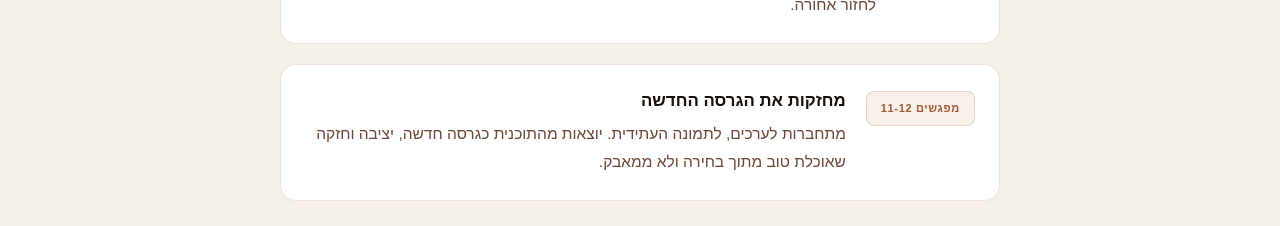
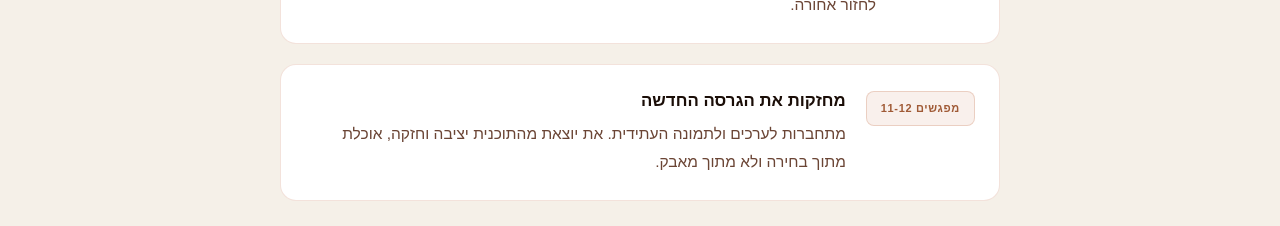
Before and after one commit to shenhav1985-netizen/floweat-landing, a Next.js app: page / in a window 1280 px wide. Shown: the part 5060-5286 px from the top of the page. Built offline with nearby package versions, Linux system fonts and the light colour scheme.

Commit message:
Update meetings 11-12 closing text

```diff
--- a/app/components/ProgramDetailsSection.tsx
+++ b/app/components/ProgramDetailsSection.tsx
@@ -31,7 +31,7 @@ const weeks = [
   {
     label: 'מפגשים 11-12',
     title: 'מחזקות את הגרסה החדשה',
-    body: 'מתחברות לערכים, לתמונה העתידית. יוצאות מהתוכנית כגרסה חדשה, יציבה וחזקה שאוכלת טוב מתוך בחירה ולא ממאבק.',
+    body: 'מתחברות לערכים ולתמונה העתידית. את יוצאת מהתוכנית יציבה וחזקה, אוכלת מתוך בחירה ולא מתוך מאבק.',
   },
 ];
 
```
